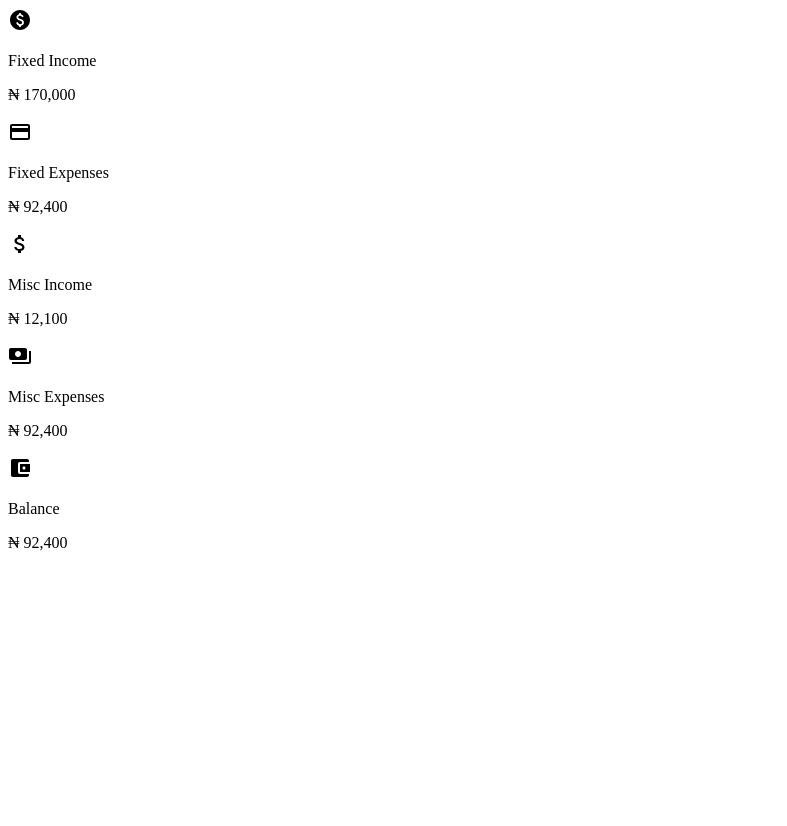
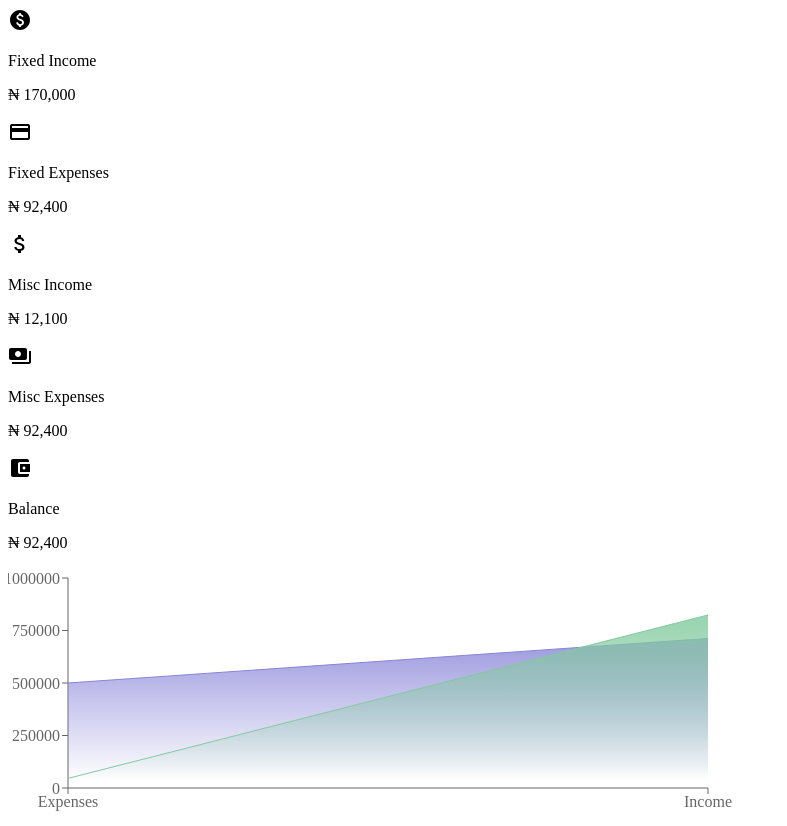
Before and after one commit to dhani-el/flexdashboard, a React app: page / in a window 1280 px wide. Shown: the whole page, without its empty margins (0-787 px from the left). Before the commit the page ends 800 px from the top, so only its background shows below. Built offline with nearby package versions, Linux system fonts and the light colour scheme.

Commit message:
import reharts and implement overview Components with areachart

```diff
--- a/src/Analytics/Jsx/index.jsx
+++ b/src/Analytics/Jsx/index.jsx
@@ -1,5 +1,6 @@
 import { motion } from "framer-motion";
 import { AttachMoney,Paid,AccountBalanceWallet, CreditCard,Payments } from "@mui/icons-material";
+import { AreaChart,XAxis,YAxis, CartesianGrid, Tooltip, Area } from "recharts";
 import "../Styles/index.css"
 
 
@@ -7,6 +8,7 @@
 export default function Analytics(){
     return <div id = "analyticsContainer">
                  <AnalysisDisplay/>
+                 <OverViewComponent/>
           </div>
 }
 
@@ -44,3 +46,27 @@
 
     </motion.div>
 }
+
+function OverViewComponent(){
+    const tempData = [{name:"Expenses", total1:500000,total2:45786},{name:"Income", total1:712000,total2:823940}]
+    return <motion.div>
+                <AreaChart width={730} height = {250} data={tempData} margin={{ top: 10, right: 30, left: 0, bottom: 0 }} >
+                <defs>
+                    <linearGradient id="colorUv" x1="0" y1="0" x2="0" y2="1">
+                        <stop offset="5%" stopColor="#8884d8" stopOpacity={0.8}/>
+                        <stop offset="95%" stopColor="#8884d8" stopOpacity={0}/>
+                    </linearGradient>
+                    <linearGradient id="colorPv" x1="0" y1="0" x2="0" y2="1">
+                        <stop offset="5%" stopColor="#82ca9d" stopOpacity={0.8}/>
+                        <stop offset="95%" stopColor="#82ca9d" stopOpacity={0}/>
+                    </linearGradient>
+                </defs>
+                    <XAxis dataKey="name"/>
+                    <YAxis/>
+                    <Tooltip/>
+                    <Area type="monotone" dataKey="total1" stroke="#8884d8" fillOpacity={1} fill="url(#colorUv)" />
+                    <Area type="monotone" dataKey="total2" stroke="#82ca9d" fillOpacity={1} fill="url(#colorPv)" />
+                </AreaChart>
+
+    </motion.div>
+}
```
